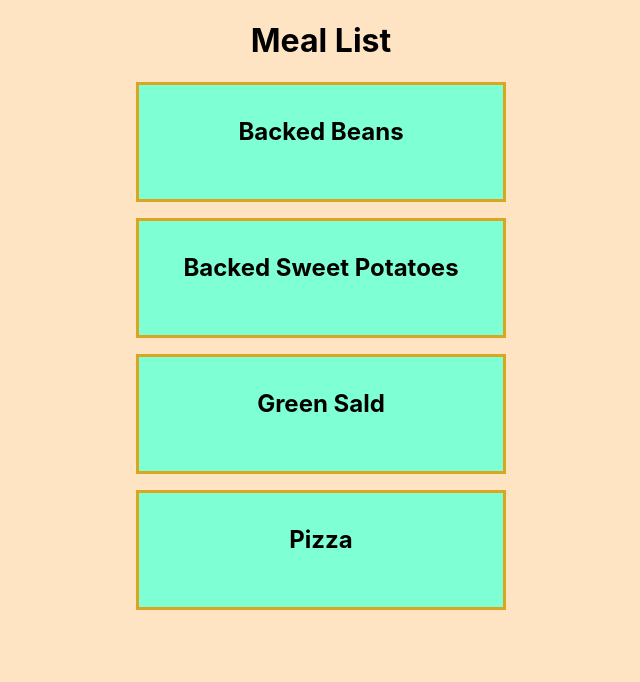
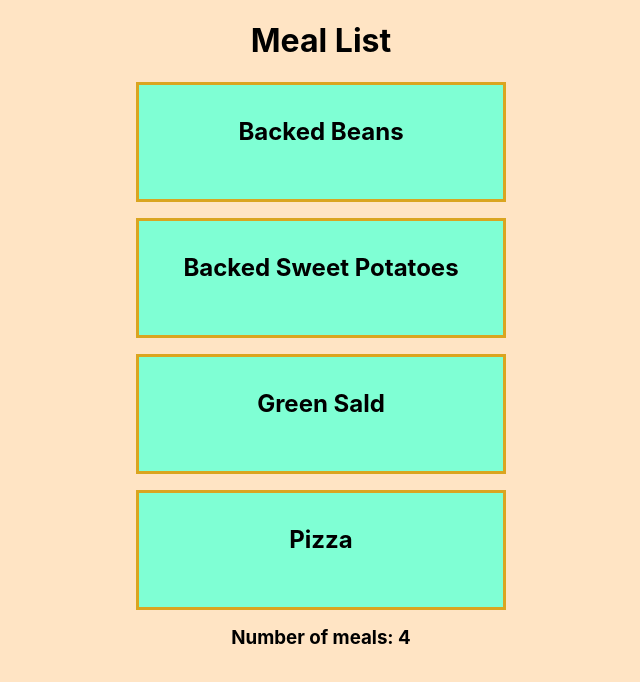
Before and after one commit to valgylothario/react-tutorial, a React (Create React App) app: page / in a window 1280 px wide. Shown: the top 682 px of the page, without its empty margins (319-959 px from the left). Built offline with nearby package versions, Linux system fonts and the light colour scheme.

Commit message:
[R-5] - Use context API

```diff
--- a/src/App.js
+++ b/src/App.js
@@ -1,18 +1,16 @@
 import React from "react";
 import "./App.css";
+import Counter from "./Counter";
 import MealList from "./MealList";
+import MealsProvider from "./MealsProvider";
 
 function App() {
-  const [meals, setMeals] = React.useState([
-    "Backed Beans",
-    "Backed Sweet Potatoes",
-    "Green Sald",
-    "Pizza",
-  ]);
-
   return (
     <React.Fragment>
-      <MealList meals={meals}></MealList>
+      <MealsProvider>
+        <MealList />
+        <Counter />
+      </MealsProvider>
     </React.Fragment>
   );
 }
--- /dev/null
+++ b/src/Counter.js
@@ -0,0 +1,15 @@
+import { useMealsContext } from "./MealsProvider";
+
+const Counter = () => {
+  const { meals } = useMealsContext();
+
+  const counterStyle = {
+    fontSize: "bold",
+    width: "300px",
+    textAlign: "center",
+    margin: "auto",
+  };
+  return <h3 style={counterStyle}> Number of meals: {meals.length}</h3>;
+};
+
+export default Counter;
--- a/src/MealList.js
+++ b/src/MealList.js
@@ -1,4 +1,8 @@
-const MealList = ({ meals }) => {
+import { useMealsContext } from "./MealsProvider";
+
+const MealList = () => {
+  const { meals } = useMealsContext();
+
   const titleCss = {
     textAlign: "center",
   };
--- /dev/null
+++ b/src/MealsProvider.js
@@ -0,0 +1,22 @@
+import React from "react";
+
+//create context
+const MealContext = React.createContext();
+
+const MealsProvider = ({ children }) => {
+  //create state
+  const [meals, setMeals] = React.useState([
+    "Backed Beans",
+    "Backed Sweet Potatoes",
+    "Green Sald",
+    "Pizza",
+  ]);
+
+  //return provider value with the children.
+  return (
+    <MealContext.Provider value={{ meals }}>{children}</MealContext.Provider>
+  );
+};
+export const useMealsContext = () => React.useContext(MealContext);
+
+export default MealsProvider;
```
